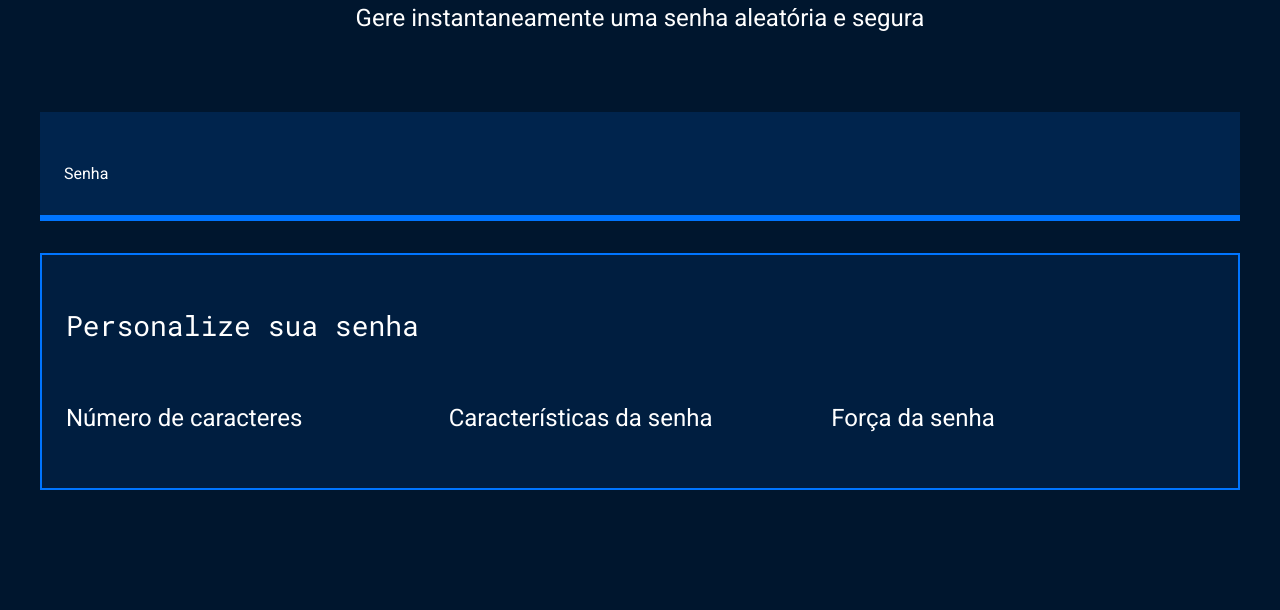
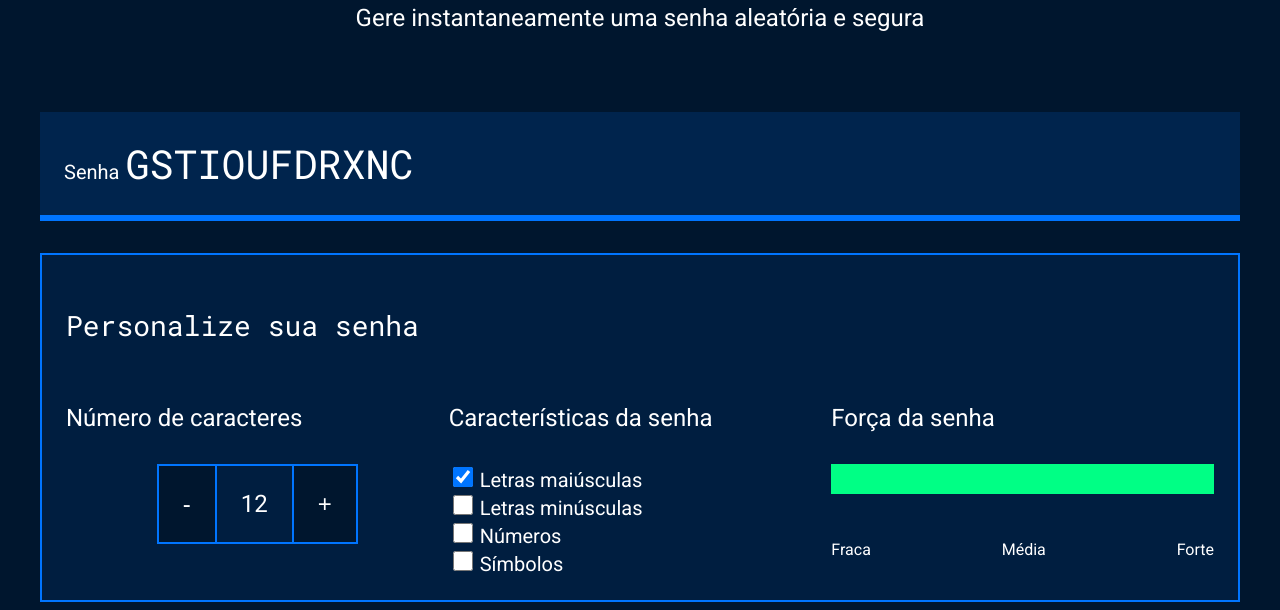
Before and after one commit to Vagnes-silva/gerador_senha, a plain HTML site: page index.html in a window 1280 px wide. Shown: the part 214-824 px from the top of the page. Before the commit the page ends 800 px from the top, so only its background shows below. Drawn offline with Linux system fonts and the light colour scheme.

Commit message:
Add files via upload

```diff
--- a/index.html
+++ b/index.html
@@ -4,7 +4,7 @@
 <head>
     <meta charset="UTF-8">
     <meta name="viewport" content="width=device-width, initial-scale=1.0">
-    <title>Gerador de senha</title>
+    <title>Paulo Freire</title>
     <link rel="stylesheet" href="style.css">
 </head>
 
@@ -17,23 +17,55 @@
         </div>
         <div class="conteudo-senha">
             <label for="senha">Senha</label>
-            <input name="senha" type="text" id="campo-senha">
+            <input name="senha" type="text" id="campo-senha" readonly>
         </div>
         <div class="parametro">
             <h3 class="parametro-titulo">Personalize sua senha</h3>
             <div class="parametro-coluna__senha">
                 <div class="parametro-senha">
                     <h4 class="parametro-senha__titulo">Número de caracteres</h4>
+                    <div class="parametro-senha-botoes">
+                        <button class="parametro-senha__botao">-</button>
+                        <p class="parametro-senha__texto">12</p>
+                        <button class="parametro-senha__botao">+</button>
+                    </div>
                 </div>
                 <div class="parametro-senha">
                     <h4 class="parametro-senha__titulo">Características da senha</h4>
+                     <div class ="parametro-senha-checkbox">
+                        <input type="checkbox" name="maiuscula" class = "checkbox" checked>
+                        <label for="maiuscula">Letras maiúsculas</label>
+                    </div>
+
+                    <div class="parametro-senha-checkbox">
+                        <input type="checkbox" name="simbolos" class = "checkbox">
+                        <label for="minuscula">Letras minúsculas</label>
+                    </div>
+
+                    <div class="parametre-senha-checkbox">
+                        <input type="checkbox" name="numero" class = "checkbox">
+                        <label for="numero">Números</label>
+                    </div>
+
+                    <div class="parametro-senha-checkbox">
+                        <input type="checkbox" name="simbolos" class = "checkbox">
+                        <label for="simbolos">Símbolos</label>
+                    </div>
                 </div>
                 <div class="parametro-senha">
                     <h4 class="parametro-senha__titulo">Força da senha</h4>
+                    <div class="barra"></div>
+                    <div class="forca fraca"></div>
+                    <div class="parametro-senha-texto">
+                        <p>Fraca</p>
+                        <p>Média</p>
+                        <p>Forte</p>
+                    </div>
                 </div>
             </div>
         </div>
     </section>
+    <script src="main.js"></script>
 </body>
 
 </html>
--- /dev/null
+++ b/main.js
@@ -0,0 +1,77 @@
+const numeroSenha = document.querySelector('.parametro-senha__texto');
+let tamanhoSenha = 12;
+
+const botoes = document.querySelectorAll('.parametro-senha__botao')
+
+botoes[0].onclick = diminuirTamanho;
+botoes[1].onclick = aumentaTamanho;
+
+function diminuirTamanho(){
+    if(tamanhoSenha > 1){
+        tamanhoSenha--;
+    }
+    numeroSenha.textContent = tamanhoSenha;
+    geraSenha();
+};
+
+function aumentaTamanho(){
+    if(tamanhoSenha < 20){
+        tamanhoSenha++;
+    }
+    numeroSenha.textContent = tamanhoSenha;
+    geraSenha();
+};
+
+const campoSenha = document.querySelector('#campo-senha');
+const checkbox = document.querySelectorAll('.checkbox');
+const forcaSenha = document.querySelector('.forca')
+
+for(i = 0; i < checkbox.length; i++){
+    checkbox[i].onclick = geraSenha;
+}
+
+const letrasMaiusculas = 'ABCDEFGHIJKLMNOPQRSTUVXYWZ';
+const letrasMinusculas = 'abcdefghijklmnopqrstuvxywz';
+const numeros = '0123456789';
+const simbolos = '!@%*?';
+
+geraSenha();
+
+function geraSenha(){
+    let alfabeto = '';
+    if(checkbox[0].checked){
+        alfabeto = alfabeto + letrasMaiusculas
+    }
+
+    if(checkbox[1].checked){
+        alfabeto = alfabeto+letrasMinusculas
+    }
+
+    if(checkbox[2].checked){
+        alfabeto = alfabeto+numeros
+    }
+
+    if(checkbox[3].checked){
+        alfabeto = alfabeto+simbolos
+    }
+    console.log(alfabeto)
+    let senha = '';
+    for(let i = 0; i < tamanhoSenha; i++){
+        let numeroAleatorio = Math.random()*alfabeto.length;
+        numeroAleatorio = Math.floor(numeroAleatorio);
+        senha = senha + alfabeto[numeroAleatorio];
+    }
+    campoSenha.value = senha;
+    classificaSenha();
+}
+
+function classificaSenha(){
+    forcaSenha.classList.remove('fraca', 'media', 'forte');
+    if(tamanhoSenha > 11){
+        forcaSenha.classList.add('forte');
+    }else if(tamanhoSenha > 5 && tamanhoSenha <12){
+        forcaSenha.classList.add('media');
+    }else if(tamanhoSenha <= 5){
+        forcaSenha.classList.add('fraca');
+    }
+}
--- a/style.css
+++ b/style.css
@@ -84,6 +84,69 @@ body{
     width: 50%;
     margin: 0 auto;
 }
+.parametro-senha-botoes{
+    display: flex;
+    justify-content: center;
+}
+
+.parametro-senha__botao{
+    background-color: var(--cor-de-fundo);
+    color: var(--branco);
+    border: 2px solid var(--borda);
+    padding: 24px;
+    font-size: 24px;
+    cursor: pointer;
+}
+
+.parametro-senha__texto{
+    border-top: 2px solid var(--borda);
+    border-bottom: 2px solid var(--borda);
+    padding: 24px;
+    margin: 0px;
+    font-size: 24px;
+}
+
+label{
+    font-size: 20px;
+}
+
+.checkbox{
+    width: 20px;
+    height: 20px;
+    cursor: pointer;
+}
+
+.barra{
+    background-color: var(--fundo-senha);
+    height: 30px;
+    width: 100%;
+}
+
+.forca{
+    height: 30px;
+    position: relative;
+    bottom: 30px;
+}
+
+.fraca{
+    width: 25%;
+    background-color: #E71B32;
+}
+
+.media{
+    width: 50%;
+    background-color: #FAF408;
+}
+
+.forte{
+    width: 100%;
+    background-color: #00FF85;
+}
+
+.parametro-senha-texto{
+    display: flex;
+    justify-content: space-between
+}
 
 @media screen and (min-width: 768px) {
     .parametro-coluna__senha{
```
